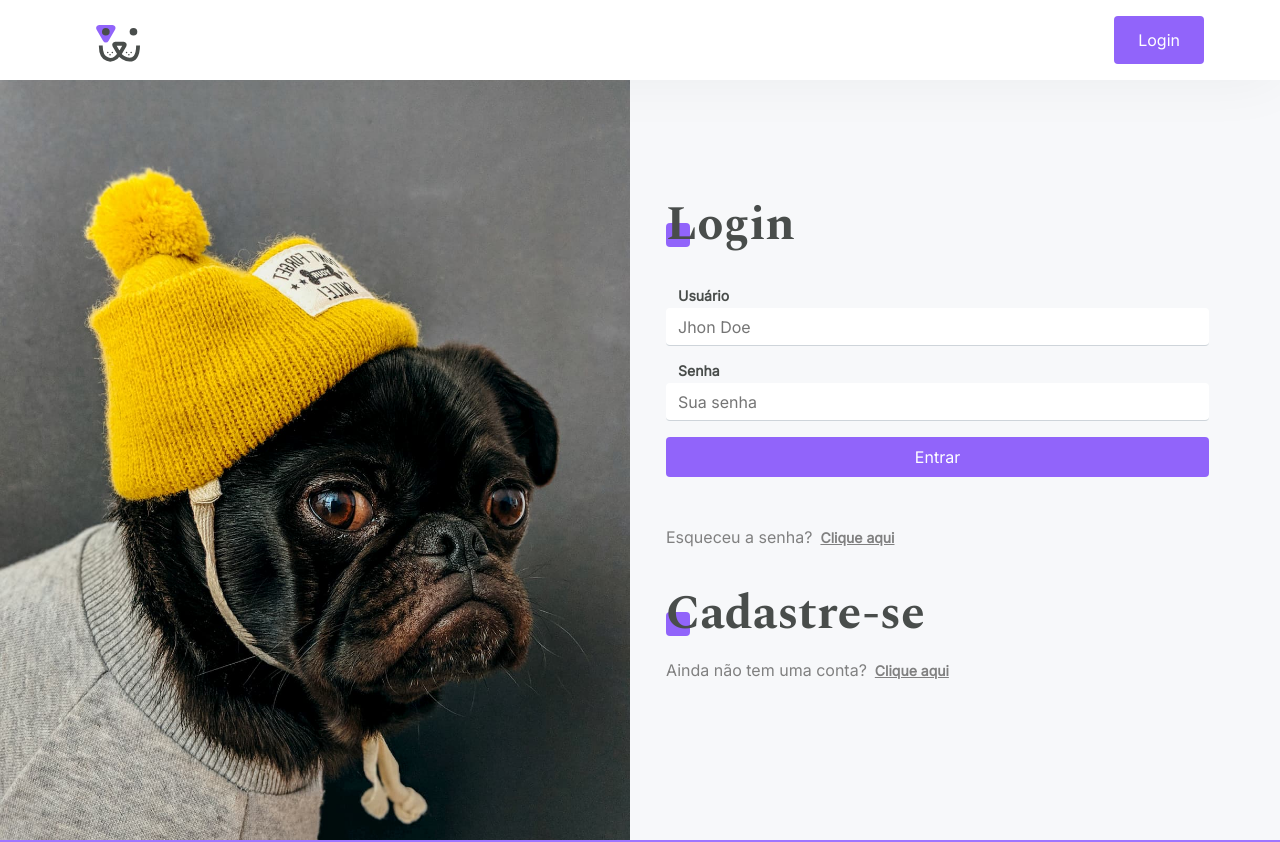
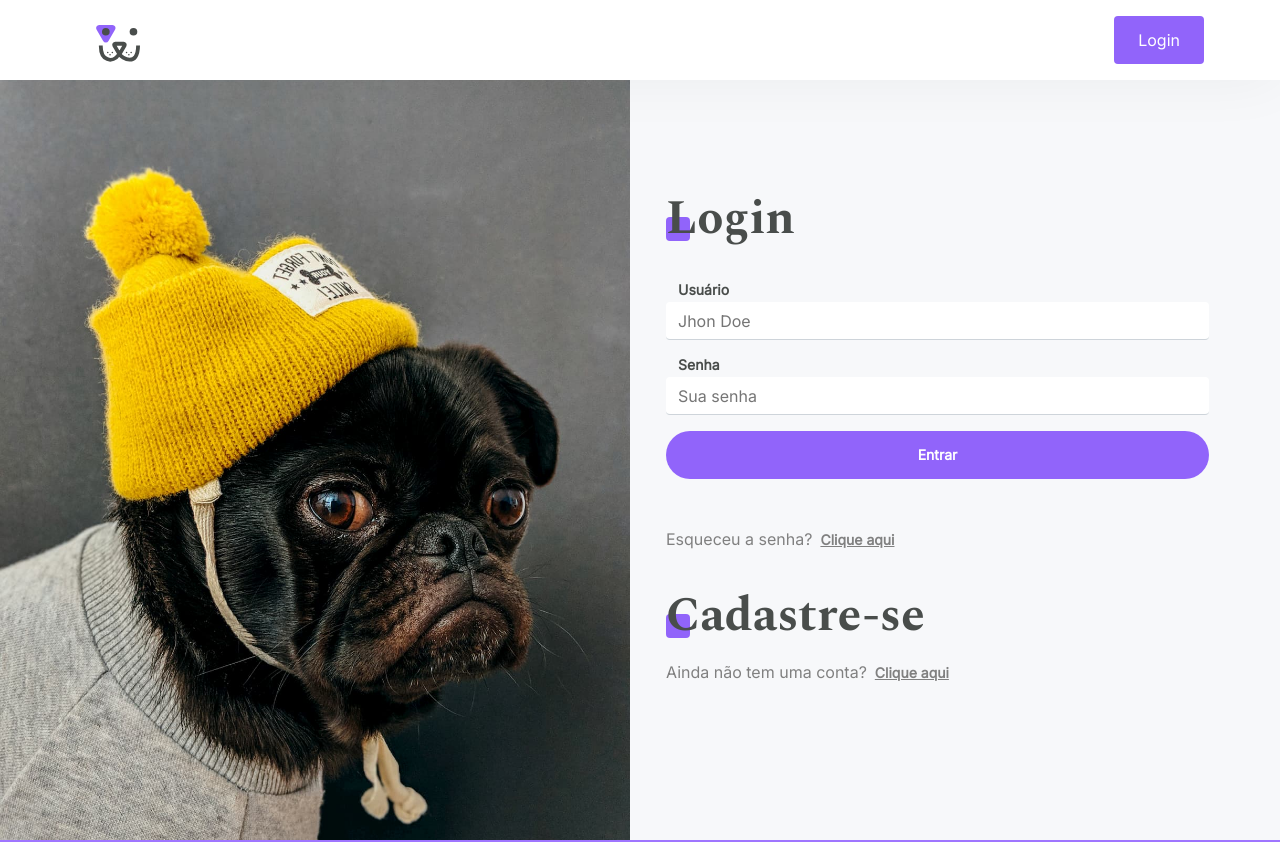
Before and after one commit to dfsilvadev/dogs, a React (Create React App) app: page /login in a window 1280 px wide. Shown: the top 842 px of the page. Built offline with nearby package versions, Linux system fonts and the light colour scheme.

Commit message:
feat: mudando o estilo do component button

```diff
--- a/src/components/Button/styles.module.scss
+++ b/src/components/Button/styles.module.scss
@@ -1,14 +1,16 @@
 .btn-default {
-  display: inline-block;
-  padding: 0.625rem 2.25rem;
-  border-radius: 0.25rem;
+  background-color: var(--purple-400);
+  height: 3rem;
+  padding: 0 1.5rem;
+  border-radius: 3rem;
+  border: 0;
+  font-size: 0.875rem;
+  line-height: 1;
   color: var(--white);
-  background: var(--purple-400);
-  transition: ease-out 0.5s;
-  border: transparent;
+  font-weight: bold;
+  transition: filter 0.2s;
 
   &:hover {
-    box-shadow: 0 0 60px rgba(0, 0, 0, 0.05);
-    background-color: var(--purple-300);
+    filter: brightness(0.8);
   }
 }
```
